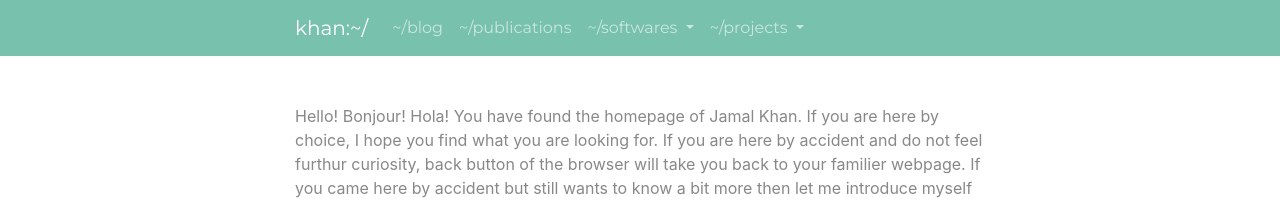
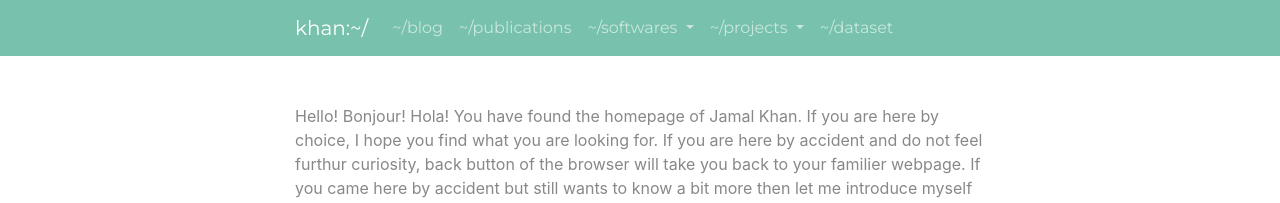
Before and after one commit to jamal919/jamal919.github.io, a Jekyll site: the page built from index.md, in a window 1280 px wide. Shown: the top 203 px of the page. Built offline with Jekyll 4.4.1, drawn with Linux system fonts in a browser that asks for light colours.

Commit message:
:sparkles: Adds dataset in navigation

```diff
--- a/_includes/header.html
+++ b/_includes/header.html
@@ -1,7 +1,8 @@
 <nav class="navbar navbar-expand-lg navbar-dark bg-primary">
     <div class="container">
         <a class="navbar-brand" href="/">khan:~/</a>
-    <button class="navbar-toggler" type="button" data-toggle="collapse" data-target="#navbarNav" aria-controls="navbarNav" aria-expanded="false" aria-label="Toggle navigation">
+        <button class="navbar-toggler" type="button" data-toggle="collapse" data-target="#navbarNav"
+            aria-controls="navbarNav" aria-expanded="false" aria-label="Toggle navigation">
             <span class="navbar-toggler-icon"></span>
         </button>
 
@@ -14,17 +15,20 @@
                     <a class="nav-link" href="/publications">~/publications</a>
                 </li>
                 <li class="nav-item dropdown">
-                <a class="nav-link dropdown-toggle" href="#" id="navbarDropdown" role="button" data-toggle="dropdown" aria-haspopup="true" aria-expanded="false">
+                    <a class="nav-link dropdown-toggle" href="#" id="navbarDropdown" role="button"
+                        data-toggle="dropdown" aria-haspopup="true" aria-expanded="false">
                         ~/softwares
                     </a>
                     <div class="dropdown-menu bg-primary" aria-labelledby="navbarDropdown">
-                <a class="dropdown-item nav-link bg-primary" href="/softwares/pyintertidaldem">pyIntertidalDEM</a>
+                        <a class="dropdown-item nav-link bg-primary"
+                            href="/softwares/pyintertidaldem">pyIntertidalDEM</a>
                         <!-- <div class="dropdown-divider"></div> -->
                         <a class="dropdown-item nav-link bg-primary" href="/softwares/pycaz">pycaz</a>
                     </div>
                 </li>
                 <li class="nav-item dropdown">
-                <a class="nav-link dropdown-toggle" href="#" id="navbarDropdown" role="button" data-toggle="dropdown" aria-haspopup="true" aria-expanded="false">
+                    <a class="nav-link dropdown-toggle" href="#" id="navbarDropdown" role="button"
+                        data-toggle="dropdown" aria-haspopup="true" aria-expanded="false">
                         ~/projects
                     </a>
                     <div class="dropdown-menu bg-primary" aria-labelledby="navbarDropdown">
@@ -36,6 +40,10 @@
                         <a class="dropdown-item nav-link bg-primary" href="/projects/helix">HELIX</a>
                     </div>
                 </li>
+                <li class="nav-item">
+                    <a class="nav-link" href="/bangladesh-monitoring-network">~/dataset</a>
+                </li>
+            </ul>
         </div>
     </div>
 </nav>
```
Lines whose indentation alone changed are shown as unchanged.
